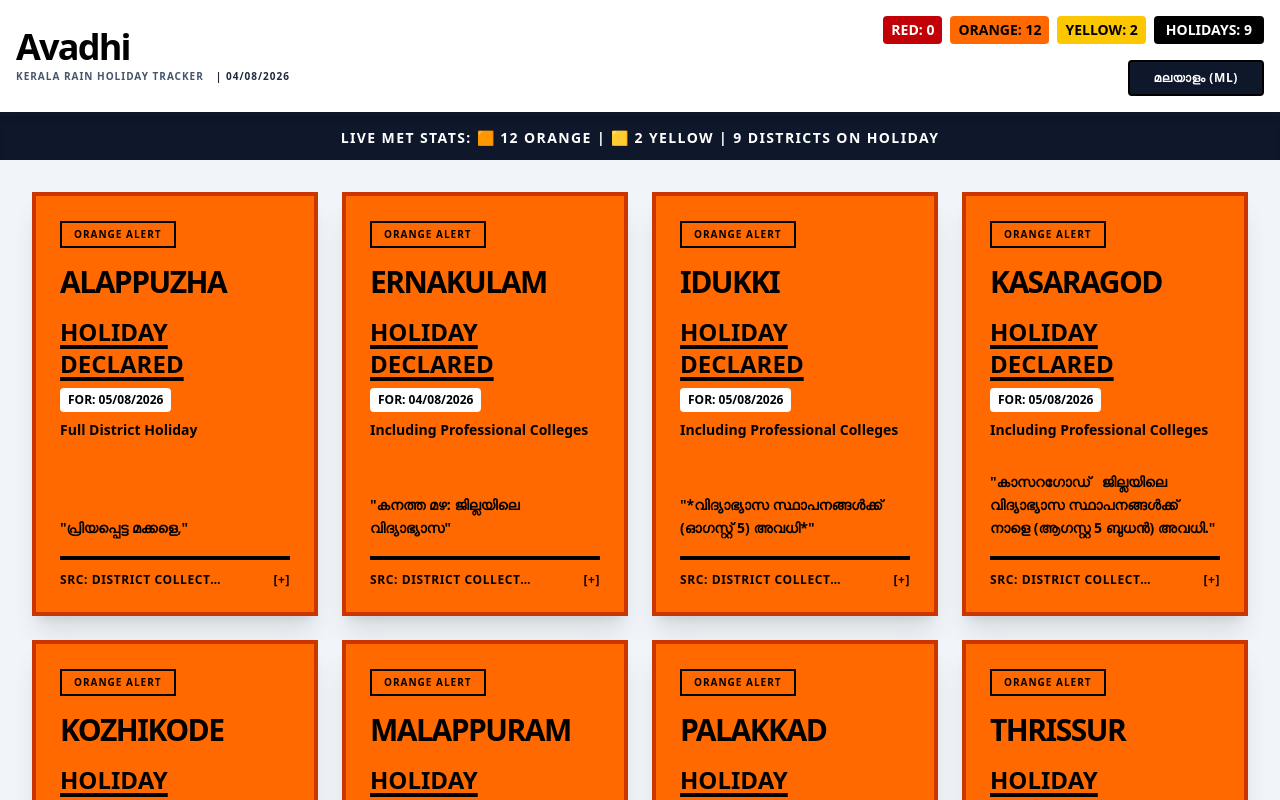
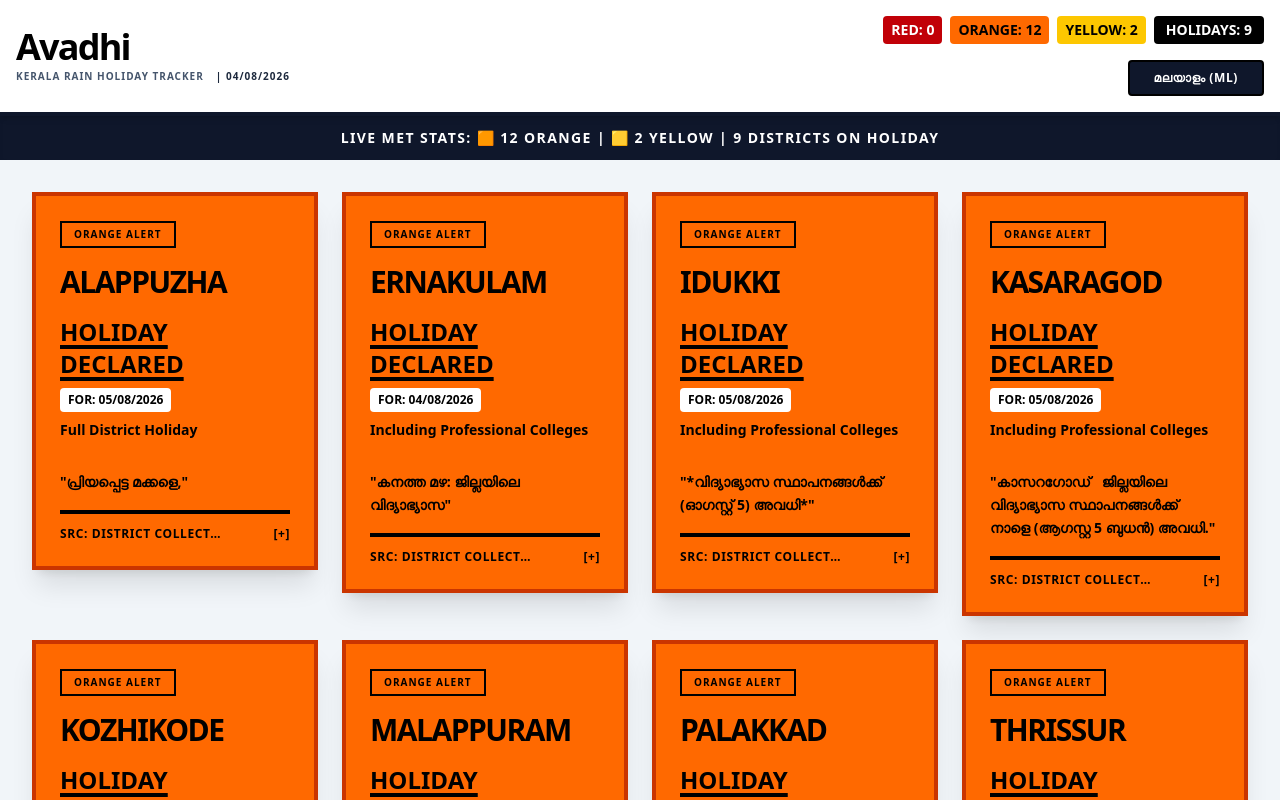
Before and after one commit to mahirmobin/avadhi, a Next.js app: page / in a window 1280 px wide. Shown: the top 800 px of the page. Built offline with nearby package versions, Linux system fonts and the light colour scheme.

Commit message:
feat: Integrated Framer Motion Animated Group UI stagger

```diff
--- a/package.json
+++ b/package.json
@@ -9,6 +9,7 @@
     "lint": "eslint"
   },
   "dependencies": {
+    "framer-motion": "^12.43.0",
     "next": "16.3.0",
     "react": "19.2.8",
     "react-dom": "19.2.8",
--- a/src/app/page.tsx
+++ b/src/app/page.tsx
@@ -1,6 +1,7 @@
 "use client";
 
 import { useEffect, useState } from "react";
+import { AnimatedGroup } from '@/components/core/animated-group';
 
 interface DistrictStatus {
   name: string;
@@ -133,7 +134,7 @@ export default function Home() {
       </div>
 
       <main className="flex-1 w-full max-w-7xl mx-auto p-4 sm:p-6 lg:p-8">
-        <div className="grid grid-cols-1 sm:grid-cols-2 lg:grid-cols-3 xl:grid-cols-4 gap-6">
+        <AnimatedGroup className="grid grid-cols-1 sm:grid-cols-2 lg:grid-cols-3 xl:grid-cols-4 gap-6" preset="blur-slide">
           {districts.map((district) => {
              // STRICT FLAT COLORS BASED ON USER DIAGRAM
              let baseClasses = "relative flex flex-col p-6 shadow-xl transition-all duration-200 border-4 cursor-pointer hover:-translate-y-1 break-words overflow-hidden ";
@@ -213,7 +214,7 @@ export default function Home() {
                  </div>
              );
           })}
-        </div>
+        </AnimatedGroup>
       </main>
     </div>
   );
--- /dev/null
+++ b/src/components/core/animated-group.tsx
@@ -0,0 +1,130 @@
+'use client';
+import { ReactNode } from 'react';
+import { motion, Variants } from 'framer-motion';
+import React from 'react';
+
+export type PresetType =
+  | 'fade'
+  | 'slide'
+  | 'scale'
+  | 'blur'
+  | 'blur-slide'
+  | 'zoom'
+  | 'flip'
+  | 'bounce'
+  | 'rotate'
+  | 'swing';
+
+export type AnimatedGroupProps = {
+  children: ReactNode;
+  className?: string;
+  variants?: {
+    container?: Variants;
+    item?: Variants;
+  };
+  preset?: PresetType;
+};
+
+const defaultContainerVariants: Variants = {
+  visible: {
+    transition: {
+      staggerChildren: 0.1,
+    },
+  },
+};
+
+const defaultItemVariants: Variants = {
+  hidden: { opacity: 0 },
+  visible: { opacity: 1 },
+};
+
+const presetVariants: Record<PresetType, Variants> = {
+  fade: {},
+  slide: {
+    hidden: { y: 20 },
+    visible: { y: 0 },
+  },
+  scale: {
+    hidden: { scale: 0.8 },
+    visible: { scale: 1 },
+  },
+  blur: {
+    hidden: { filter: 'blur(4px)' },
+    visible: { filter: 'blur(0px)' },
+  },
+  'blur-slide': {
+    hidden: { filter: 'blur(4px)', y: 20 },
+    visible: { filter: 'blur(0px)', y: 0 },
+  },
+  zoom: {
+    hidden: { scale: 0.5 },
+    visible: {
+      scale: 1,
+      transition: { type: 'spring', stiffness: 300, damping: 20 },
+    },
+  },
+  flip: {
+    hidden: { rotateX: -90 },
+    visible: {
+      rotateX: 0,
+      transition: { type: 'spring', stiffness: 300, damping: 20 },
+    },
+  },
+  bounce: {
+    hidden: { y: -50 },
+    visible: {
+      y: 0,
+      transition: { type: 'spring', stiffness: 400, damping: 10 },
+    },
+  },
+  rotate: {
+    hidden: { rotate: -180 },
+    visible: {
+      rotate: 0,
+      transition: { type: 'spring', stiffness: 200, damping: 15 },
+    },
+  },
+  swing: {
+    hidden: { rotate: -10 },
+    visible: {
+      rotate: 0,
+      transition: { type: 'spring', stiffness: 300, damping: 8 },
+    },
+  },
+};
+
+const addDefaultVariants = (variants: Variants) => ({
+  hidden: { ...defaultItemVariants.hidden, ...variants.hidden },
+  visible: { ...defaultItemVariants.visible, ...variants.visible },
+});
+
+function AnimatedGroup({
+  children,
+  className,
+  variants,
+  preset,
+}: AnimatedGroupProps) {
+  const selectedVariants = {
+    item: addDefaultVariants(preset ? presetVariants[preset] : {}),
+    container: addDefaultVariants(defaultContainerVariants),
+  };
+  const containerVariants = variants?.container || selectedVariants.container;
+  const itemVariants = variants?.item || selectedVariants.item;
+
+  return (
+    <motion.div
+      initial='hidden'
+      animate='visible'
+      variants={containerVariants}
+      className={className}
+    >
+      {React.Children.map(children, (child, index) => (
+        <motion.div key={index} variants={itemVariants}>
+          {child}
+        </motion.div>
+      ))}
+    </motion.div>
+  );
+}
+
+export { AnimatedGroup };
```
Also changed, not shown: 1 other file (tests, documents, lock files or other folders).
